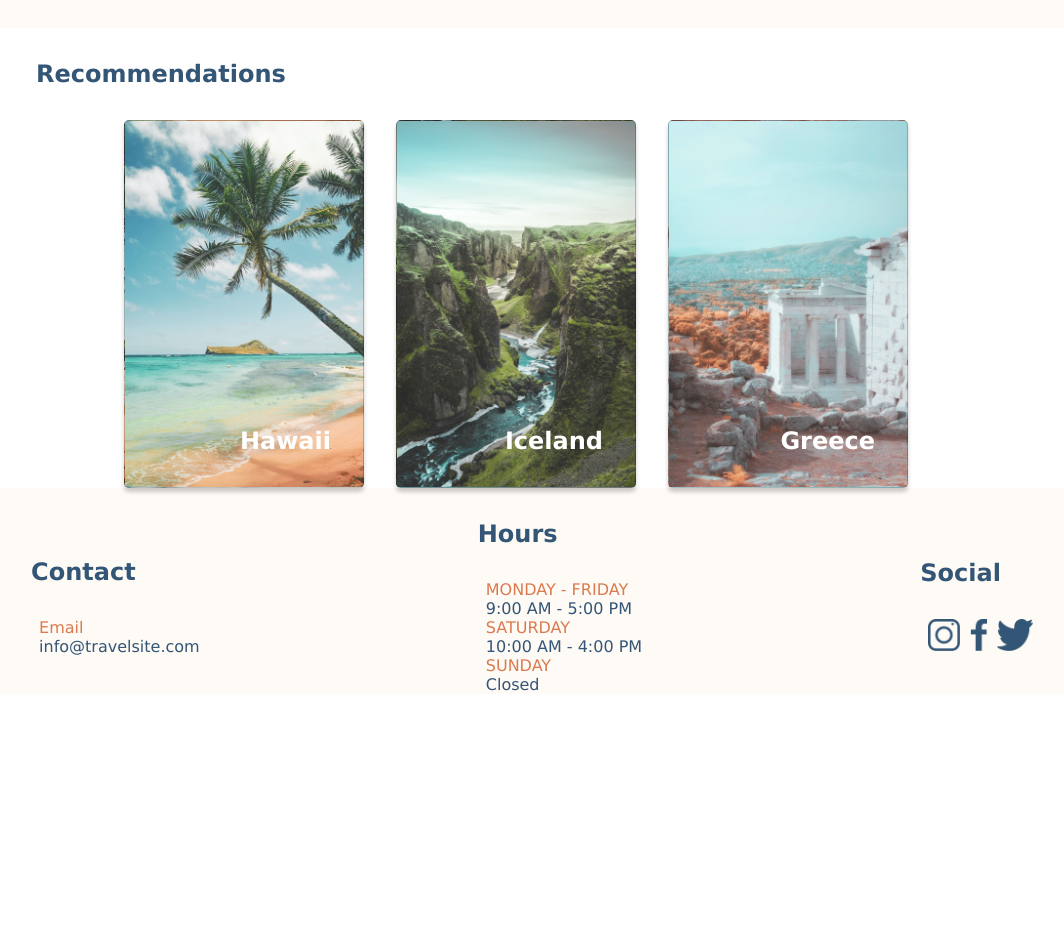
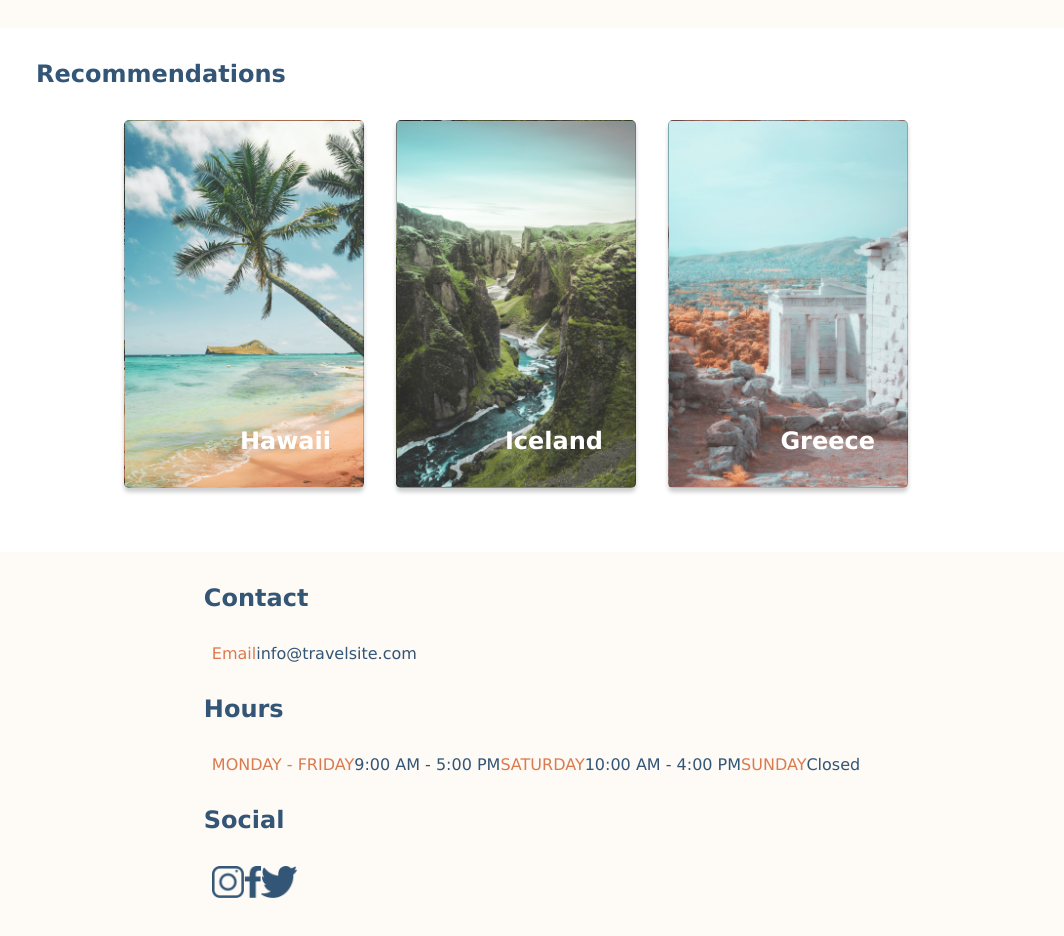
Before and after one commit to kakun45/xeniya-travelsite, a plain HTML site: page index.html in a window 1280 px wide. Shown: the part 500-1436 px from the top of the page, without its empty margins (124-1188 px from the left). Before the commit the page ends 1194 px from the top, so only its background shows below. Drawn offline with nearby package versions, Linux system fonts and the light colour scheme; files that its build step writes are made by us from their sources.

Commit message:
tested a footer

```diff
--- a/css/partials/_global.scss
+++ b/css/partials/_global.scss
@@ -73,6 +73,7 @@ html body {
 .card-parent {
   display: flex;
   justify-content: center;
+  padding-bottom: 4rem;
 }
 // Box dimensions
 .card {
@@ -101,6 +102,11 @@ footer {
   display: flex;
   justify-content: space-around;
   align-items: center;
+  padding-bottom: 4rem;
+  // position: fixed;
+}
+.footer__item {
+  display: flex;
 }
 .social__list {
   display: flex;
--- a/index.html
+++ b/index.html
@@ -103,15 +103,17 @@ Recommendations Destination Cards: MUST use the <a> tag around the cards in orde
     <!-- 4.Footer universal for all
     Each page MUST have an identical footer -->
     <footer class="footer">
-      <section class="footer__item">
+      <div>
+        <section>
           <h1 class="footer__title">Contact</h1>
-        <ul>
+          <ul class="footer__item">
             <li class="footer__subtitle">Email</li>
             <li>info@travelsite.com</li>
           </ul>
         </section>
-      <section class="footer__item"><h1>Hours</h1>
-      <ul>
+        <section>
+          <h1 class="footer__title">Hours</h1>
+          <ul class="footer__item">
             <li class="footer__subtitle">MONDAY - FRIDAY</li>
             <li>9:00 AM - 5:00 PM</li>
 
@@ -122,9 +124,10 @@ Recommendations Destination Cards: MUST use the <a> tag around the cards in orde
             <li>Closed</li>
           </ul>
         </section>
-      <section class="footer__item">
+        <section>
           <h1 class="footer__title">Social</h1>
           <ul class="social__list">
+            <div class="footer__item">
               <li>
                 <a href="https://www.instagram.com/"
                   ><img
@@ -149,8 +152,10 @@ Recommendations Destination Cards: MUST use the <a> tag around the cards in orde
                     alt="twitter icon"
                 /></a>
               </li>
+            </div>
           </ul>
         </section>
+      </div>
     </footer>
   </body>
 </html>
```
Also changed, not shown: 1 other file. Lines whose indentation alone changed are shown as unchanged.
